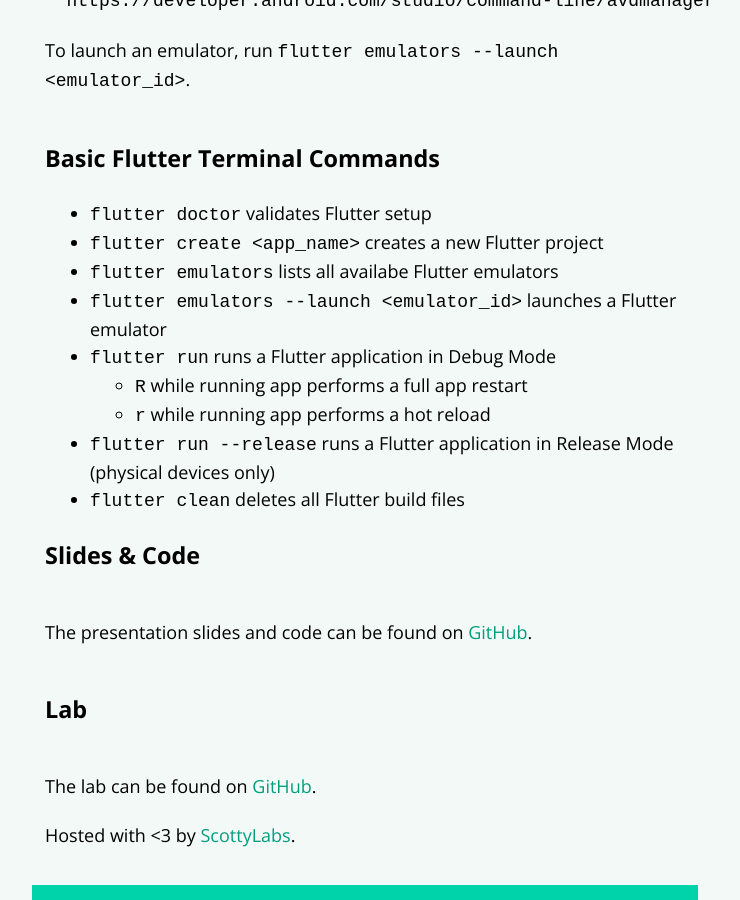
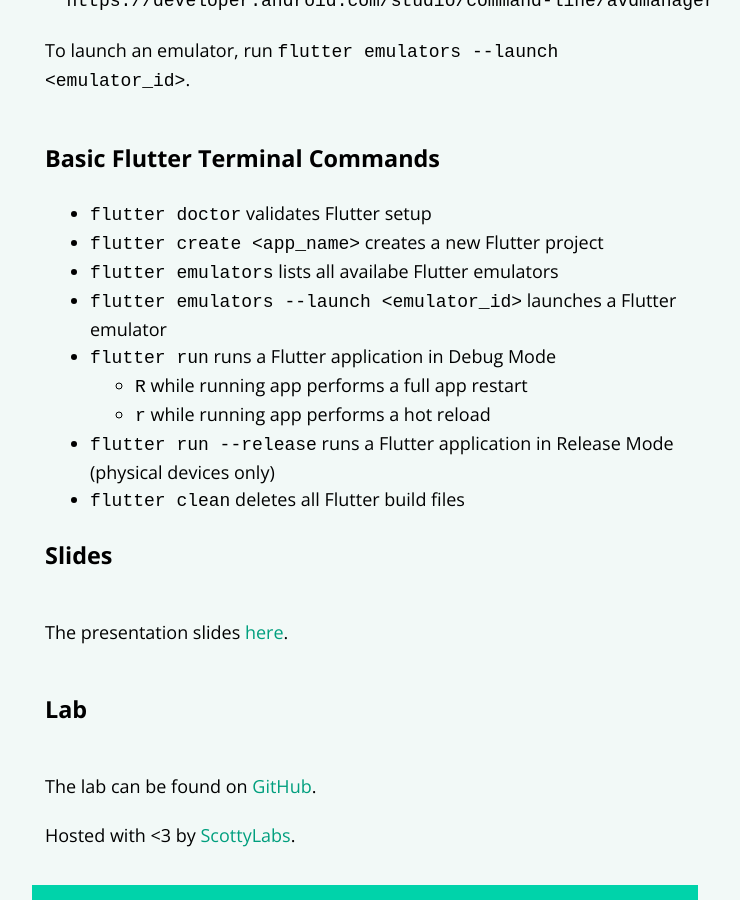
Before and after one commit to ScottyLabs/crashcourse, a Jekyll site: the page built from _talks/flutter.md, in a window 1280 px wide and 900 px high, scrolled down 2643 px. Shown: the whole window, without its empty margins (275-1015 px from the left). Built offline with Jekyll 4.4.1, drawn with Linux system fonts in a browser that asks for light colours; nearby versions of some CDN libraries.

Commit message:
updated flutter links

```diff
--- a/_talks/flutter.md
+++ b/_talks/flutter.md
@@ -82,8 +82,8 @@
 - `flutter run --release` runs a Flutter application in Release Mode (physical devices only)
 - `flutter clean` deletes all Flutter build files
 
-### Slides & Code
-The presentation slides and code can be found on [GitHub](https://github.com/akshathjain/FlutterWorkshop).
+### Slides
+The presentation slides [here](https://drive.google.com/file/d/1AwhLdl00i9NBoD0RGEQFLk8R2rF8AERv/view?usp=sharing).
 
 ### Lab
-The lab can be found on [GitHub](https://github.com/akshathjain/FlutterWorkshop/tree/master/weatherviewer).
+The lab can be found on [GitHub](https://github.com/anudaweerasinghe/flutter-demo).
```
